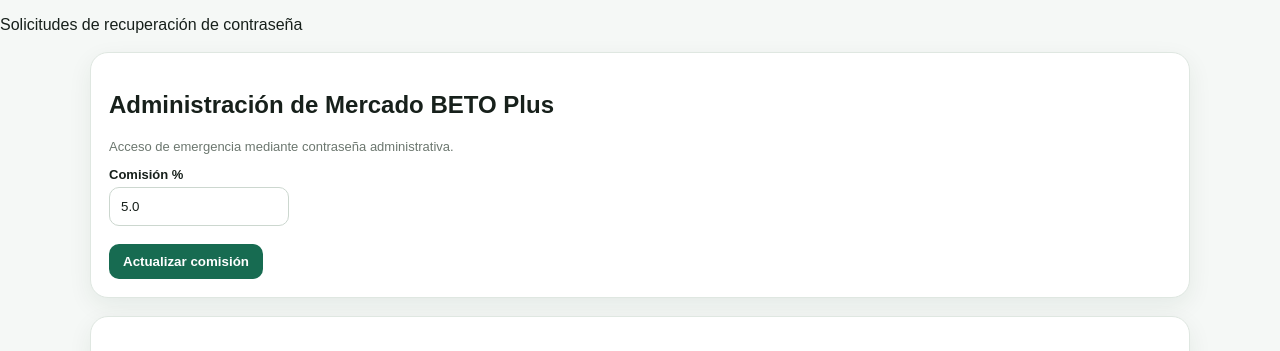
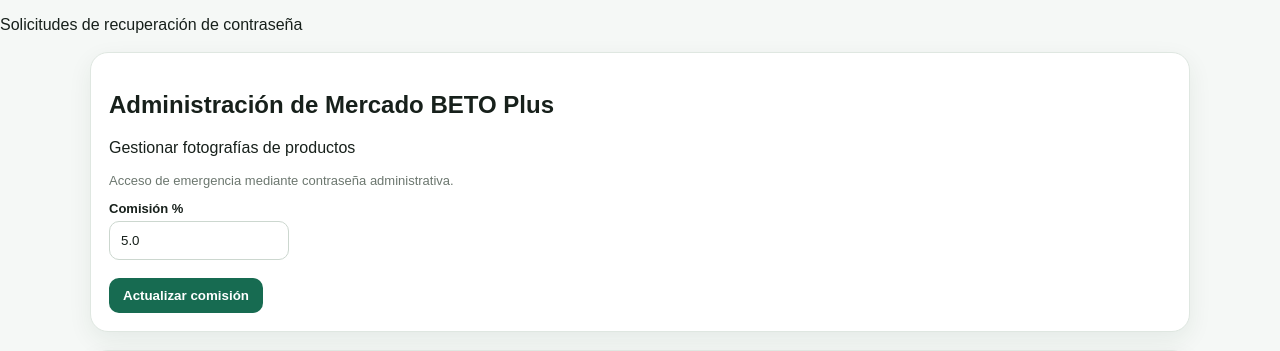
Before and after one commit to Badplus/ConectaCuba, a Flask app: page /admin in a window 1280 px wide. Shown: the part 67-418 px from the top of the page. Run offline with Flask 3, Linux system fonts and the light colour scheme; a user stored in the database is signed in; some libraries are stand-ins or nearby versions.

Commit message:
Prepare one product photo upload with restricted roles

```diff
--- a/ConectaCuba_v3/app/templates/admin.html
+++ b/ConectaCuba_v3/app/templates/admin.html
@@ -3,6 +3,7 @@
 
 <div class="card">
 <h2>Administración de Mercado BETO Plus</h2>
+<p><a href="{{ url_for('admin_products_photos') }}">Gestionar fotografías de productos</a></p>
 {% if current_user.is_authenticated and current_user.is_admin %}
 <p><span class="pill">ADMINISTRADOR</span> Sesión iniciada como <b>{{current_user.full_name}}</b>.</p>
 {% else %}
```
